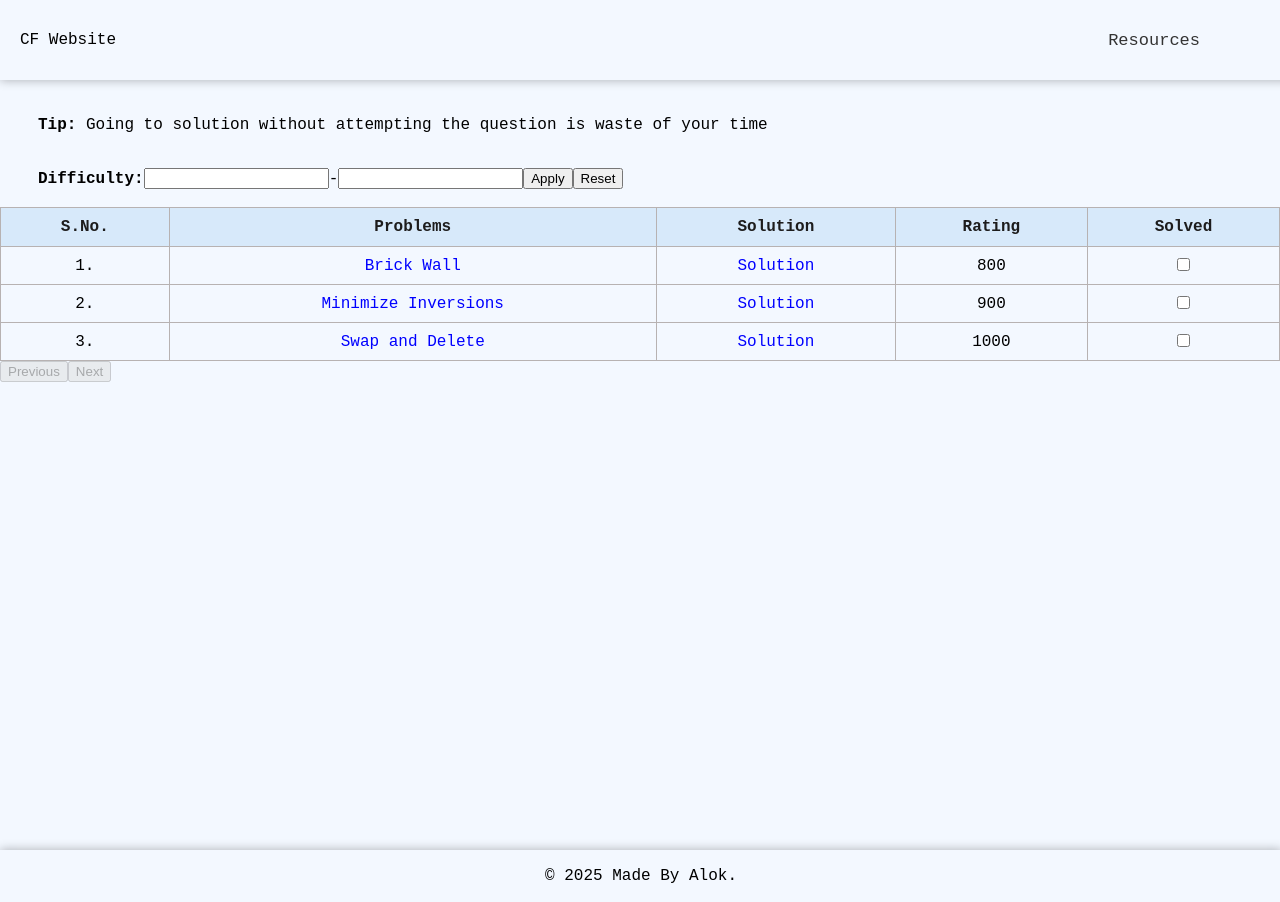
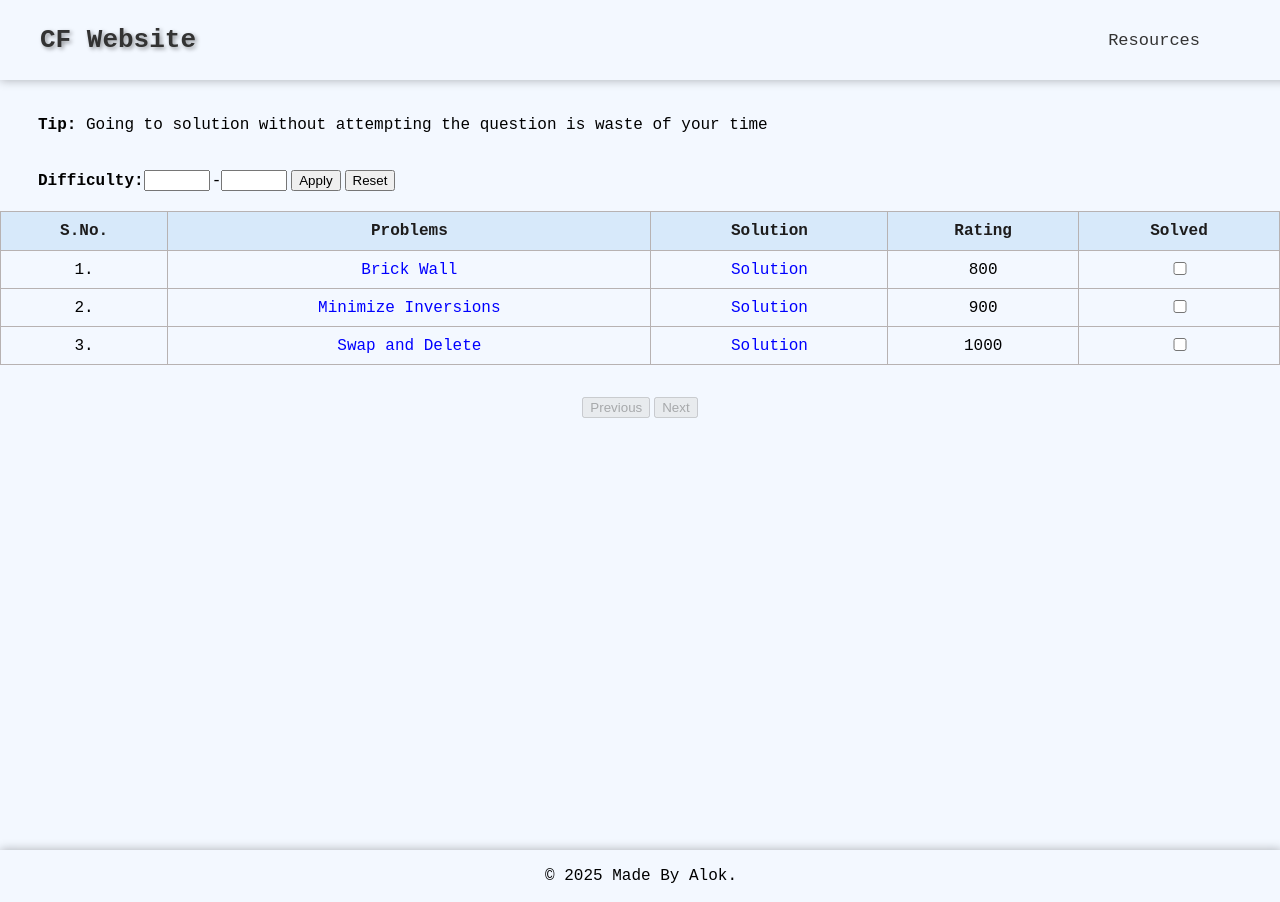
Before and after one commit to Alokzh/CF-Website, a React (Vite) app: page / in a window 1280 px wide. Built offline with nearby package versions, Linux system fonts and the light colour scheme.

Commit message:
Improved Homepage styling

```diff
--- a/src/App.css
+++ b/src/App.css
@@ -27,6 +27,16 @@ body {
   position: fixed;
   z-index: 1000;
   width: 100%;
+}
+
+.navbar .logo {
+  margin-left: 20px;
+  font-style: normal;
+  font-weight: 700;
+  font-size: 26px;
+  color: #333;
+  cursor: pointer;
+  text-shadow: 2px 2px 4px rgba(0, 0, 0, 0.4);
 }
 
 .navbar .links {
@@ -79,3 +89,23 @@ body {
   width: 100%;
   bottom: 0;
 }
+
+button {
+  margin: 2px;
+  padding: auto;
+}
+
+input {
+  width: 60px;
+  padding: 1px;
+  margin-right: 2px;
+}
+
+.pagination-btn {
+  display: flex;
+  justify-content: center;
+  align-items: center;
+  margin-top: 30px;
+  padding: auto;
+  margin-bottom: 100px;
+}
```
